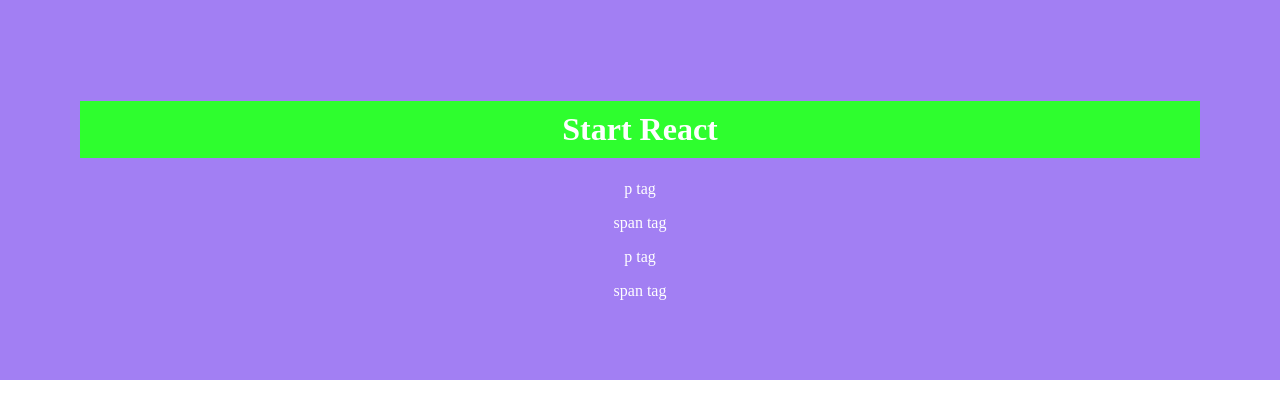
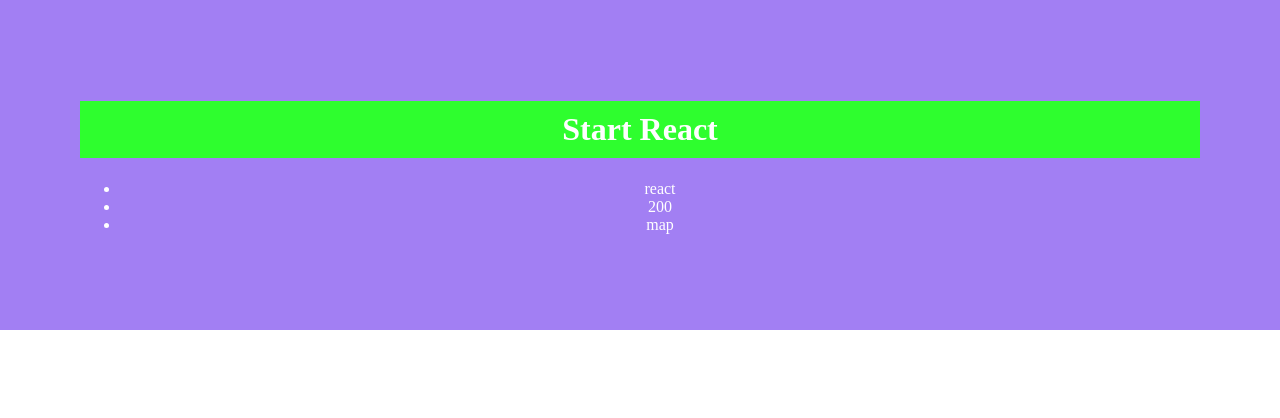
Before and after one commit to lee-kangpyo/react-start, a React (Create React App) app in the folder client/: page / in a window 1280 px wide. Shown: the top 418 px of the page. Built offline with nearby package versions, Linux system fonts and the light colour scheme.

Commit message:
map으로 List 반화하기

```diff
--- a/client/src/App.js
+++ b/client/src/App.js
@@ -1,13 +1,12 @@
 import React from 'react';
 import './App.css';
-import FragmentsFnc, {Fragment} from './component2/R032_Fragments'
+import ReturnMap from './component2/R033_ReturnMap'
 
 function App() {
   return (
     <div>
       <h1>Start React</h1>
-      <FragmentsFnc />
-      <Fragment />
+      <ReturnMap />
     </div>
   );
 }
--- /dev/null
+++ b/client/src/component2/R033_ReturnMap.js
@@ -0,0 +1,17 @@
+import React from 'react'
+import PropTypes from 'prop-types'
+
+class R033_ReturnMap extends React.Component {
+  render () {
+    const element_Array = [
+      "react", 200, "map"
+    ]
+    return (
+      <ul>
+        {element_Array.map((elem) => <li>{elem}</li>)}
+      </ul>
+    )
+  }
+}
+
+export default R033_ReturnMap;
```
